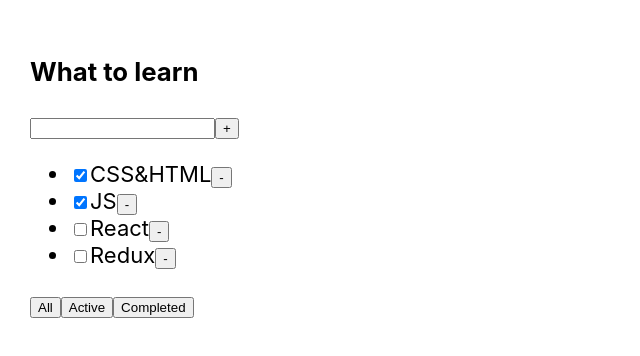
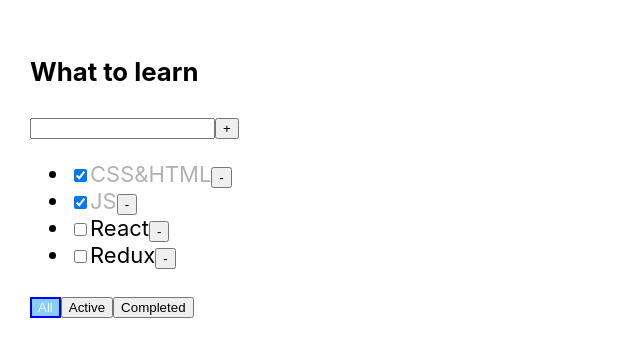
Before and after one commit to boevoivertolet/oh-shit-here-we-go-again, a React (Create React App) app: page / in a window 1280 px wide. Shown: the top 356 px of the page, without its empty margins (0-640 px from the left). Built offline with nearby package versions, Linux system fonts and the light colour scheme.

Commit message:
add opacity for tasks

```diff
--- a/src/App.css
+++ b/src/App.css
@@ -16,3 +16,11 @@
 .error-message {
     color: deeppink;
 }
+.active-filter {
+    background: lightskyblue;
+    color:whitesmoke;
+    border: blue 2px solid;
+}
+.is-done {
+    opacity: 0.3;
+}
--- a/src/App.tsx
+++ b/src/App.tsx
@@ -63,6 +63,7 @@
                 changeFilter={changeFilter}
                 addTask={addTask}
                 changeTaskStatus={changeTaskStatus}
+                filter={filter}
             />
         </div>
     );
--- a/src/Todolist.tsx
+++ b/src/Todolist.tsx
@@ -17,6 +17,7 @@
     changeFilter: (value: FilterValuesType) => void
     addTask: (newTaskTitle: string) => void
     changeTaskStatus: (taskId: string, isDone: boolean) => void
+    filter: FilterValuesType
 }
 
 export function Todolist(props: TodolistPropsType) {
@@ -30,7 +31,7 @@
     const addTask = () => {
         if (newTaskTitle.trim() !== '') {
             props.addTask(newTaskTitle.trim());
-        }else{
+        } else {
             setError('field is required')
         }
         setNewTaskTitle('');
@@ -80,7 +81,8 @@
 
                             }
                             return <li key={task.id}><input onChange={checkboxOnChange} type="checkbox"
-                                                            checked={task.isDone}></input><span>{task.title}</span>
+                                                            checked={task.isDone}></input><span
+                                className={task.isDone ? 'is-done' : ''}>{task.title}</span>
                                 <button onClick={onClickRemoveTask}>-
                                 </button>
                             </li>
@@ -89,11 +91,12 @@
                 }
             </ul>
             <div>
-                <button onClick={filterAll}>All
+                <button className={props.filter === 'all' ? 'active-filter' : ''} onClick={filterAll}>All
                 </button>
-                <button onClick={filterActive}>Active
+                <button className={props.filter === 'active' ? 'active-filter' : ''} onClick={filterActive}>Active
                 </button>
-                <button onClick={filterCompleted}>Completed
+                <button className={props.filter === 'completed' ? 'active-filter' : ''}
+                        onClick={filterCompleted}>Completed
                 </button>
             </div>
         </div>
```
